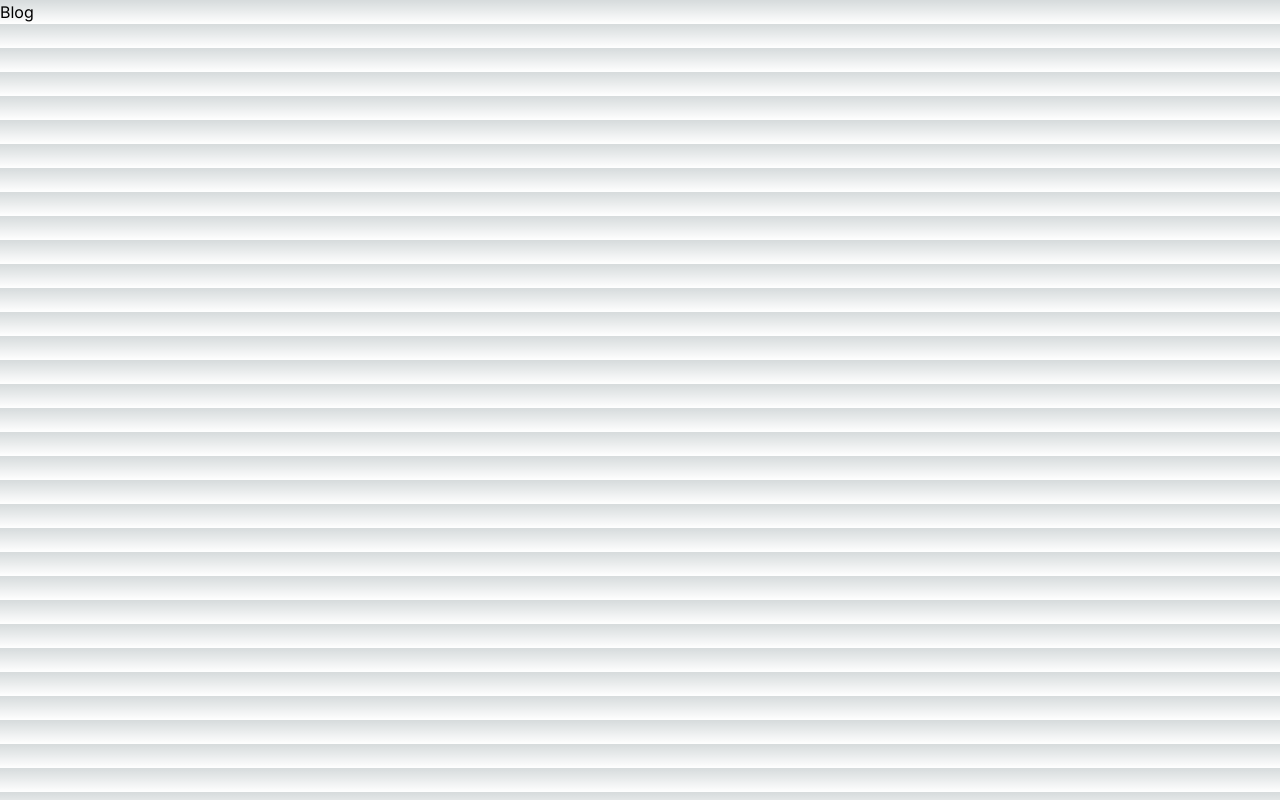
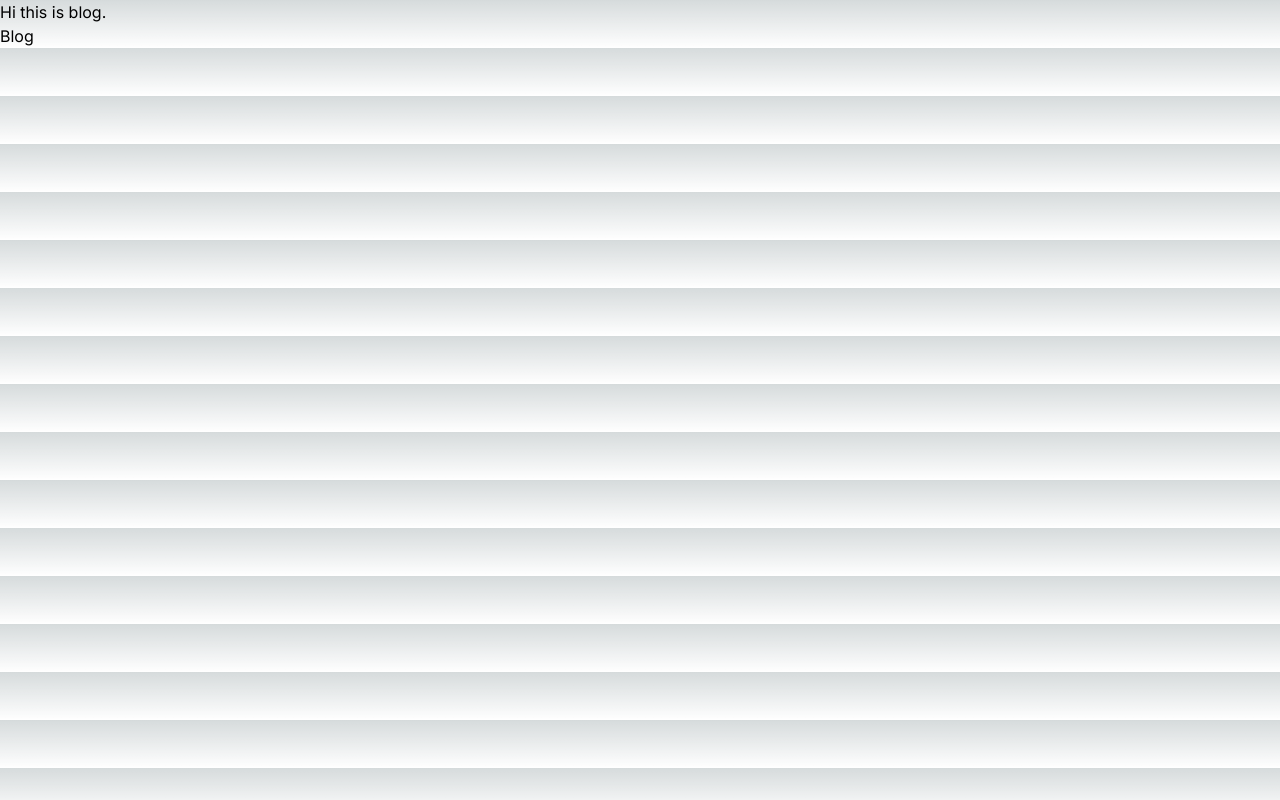
Before and after one commit to studiosnabeel/blogs-nextjs, a Next.js app: page /blog in a window 1280 px wide. Built offline with nearby package versions, Linux system fonts and the light colour scheme.

Commit message:
Create layout for blog

```diff
--- /dev/null
+++ b/src/app/blog/layout.jsx
@@ -0,0 +1,12 @@
+import React from 'react';
+
+const BlogLayout = ({ children }) => {
+  return (
+    <div>
+      <h1>Hi this is blog.</h1>
+      {children}
+    </div>
+  );
+};
+
+export default BlogLayout;
```
